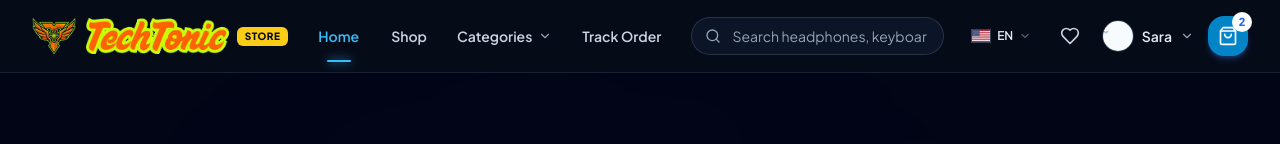
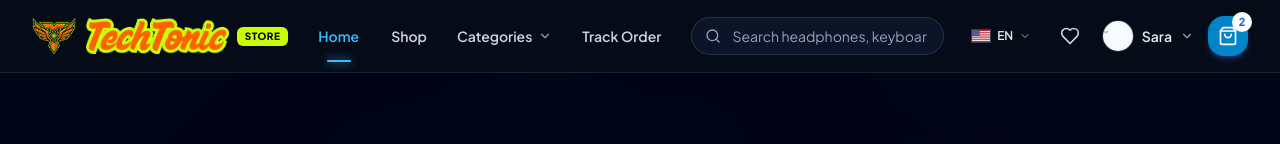
Before and after one commit to sengkoemnan6749-source/E-commerce, a React (Vite) app in the folder frontend/: page / in a window 1280 px wide. Shown: the top 144 px of the page. Built offline with nearby package versions, Linux system fonts and the light colour scheme; the HTML template or start-up script is replaced by a standard one.

Commit message:
style: match STORE badge bg to exact logo outline color #cafc05

```diff
--- a/frontend/src/components/layout/Navbar.jsx
+++ b/frontend/src/components/layout/Navbar.jsx
@@ -240,7 +240,7 @@ export function Navbar({ onOpenMobileMenu, onToggleMobileMenu, isMobileMenuOpen
                 alt="TechTonic"
                 className="h-6 sm:h-9 w-auto object-contain group-hover:scale-105 transition-transform duration-200"
               />
-              <span className="text-[9px] sm:text-[10px] font-black uppercase tracking-wider px-2 py-0.5 rounded-md bg-yellow-400 text-slate-950 shadow-sm">
+              <span className="text-[9px] sm:text-[10px] font-black uppercase tracking-wider px-2 py-0.5 rounded-md bg-[#cafc05] text-slate-950 shadow-sm">
                 STORE
               </span>
             </div>
```
